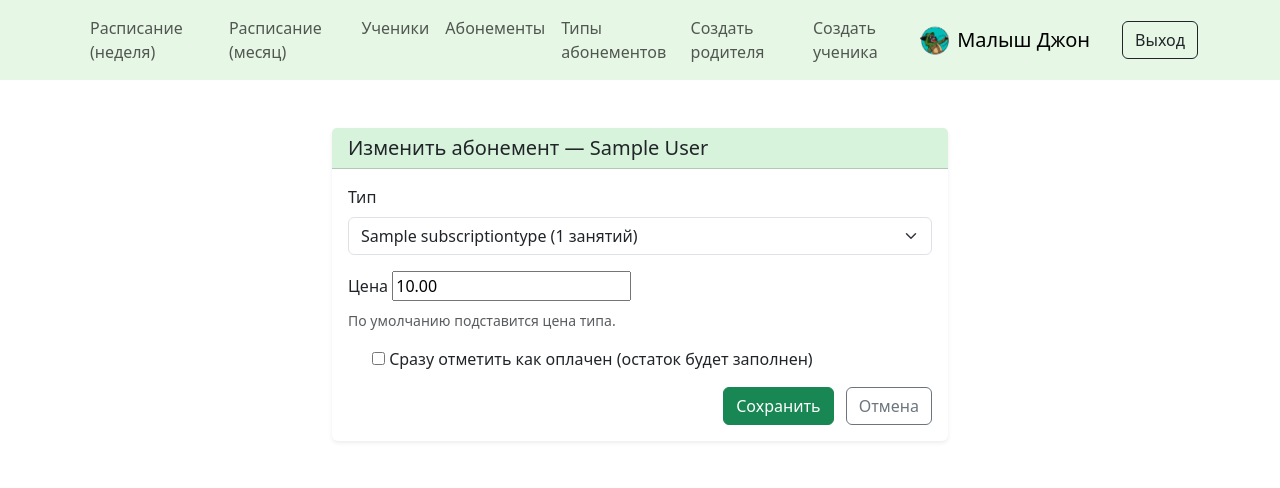
After one commit to DanteJet/littlejohn, a Django app: page /children/1/subscription/edit/ in a window 1280 px wide. The commit adds this page. Shown: the top 488 px of the page. Run offline with Django 5.2, Linux system fonts and the light colour scheme; a user stored in the database is signed in; tables that the repository leaves empty hold one stand-in row (values such as "Sample post").

Commit message:
Allow changing subscription type for students

```diff
--- a/core/templates/admin/children_list.html
+++ b/core/templates/admin/children_list.html
@@ -71,6 +71,8 @@
                     <input type="hidden" name="child_id" value="{{ child.id }}">
                     <button class="btn btn-sm btn-success" title="Отметить оплату">Оплата</button>
                   </form>
+                  <a class="btn btn-sm btn-outline-secondary"
+                     href="{% url 'subscription_edit' child.id %}">Сменить тип</a>
                 {% else %}
                   {# выдать абонемент #}
                   <a class="btn btn-sm btn-outline-success"
--- /dev/null
+++ b/core/templates/admin/subscription_edit.html
@@ -0,0 +1,30 @@
+{% extends 'base.html' %}
+{% block content %}
+<div class="container my-4" style="max-width: 640px;">
+  <div class="card shadow-sm border-0">
+    <div class="card-header" style="background:#d8f3dc;">
+      <h5 class="m-0">Изменить абонемент — {{ child.first_name }} {{ child.last_name }}</h5>
+    </div>
+    <div class="card-body">
+      <form method="post">{% csrf_token %}
+        <div class="mb-3">
+          <label class="form-label">Тип</label>
+          {{ form.sub_type }}
+        </div>
+        <div class="mb-3">
+          <label class="form-label">Цена</label>
+          {{ form.price }}
+          <div class="form-text">По умолчанию подставится цена типа.</div>
+        </div>
+        <div class="mb-3 form-check">
+          {{ form.mark_paid }} <label class="form-check-label">Сразу отметить как оплачен (остаток будет заполнен)</label>
+        </div>
+        <div class="text-end">
+          <button class="btn btn-success">Сохранить</button>
+          <a href="{% url 'children_list' %}" class="btn btn-outline-secondary ms-2">Отмена</a>
+        </div>
+      </form>
+    </div>
+  </div>
+</div>
+{% endblock %}
--- a/core/urls.py
+++ b/core/urls.py
@@ -18,6 +18,7 @@ urlpatterns = [
     path('children/<int:pk>/', views.child_detail, name='child_detail'),
     path('children/<int:pk>/edit/', views.child_edit, name='child_edit'),
     path('children/<int:pk>/issue-subscription/', views.issue_subscription, name='issue_subscription'),
+    path('children/<int:pk>/subscription/edit/', views.subscription_edit, name='subscription_edit'),
 
 
     path('subscriptions/', views.subscriptions_list, name='subscriptions_list'),
--- a/core/views.py
+++ b/core/views.py
@@ -439,6 +439,36 @@ def issue_subscription(request, pk):
         form = IssueSubscriptionForm()
     return render(request, 'admin/issue_subscription.html', {'form': form, 'child': child})
 
+
+@login_required
+@user_passes_test(is_admin)
+def subscription_edit(request, pk):
+    """Изменение типа абонемента для существующего ученика."""
+    child = get_object_or_404(Child, pk=pk, subscription__isnull=False)
+    sub = child.subscription
+
+    if request.method == 'POST':
+        form = IssueSubscriptionForm(request.POST)
+        if form.is_valid():
+            sub.sub_type = form.cleaned_data['sub_type']
+            sub.price = form.cleaned_data['price'] or sub.sub_type.price
+            if form.cleaned_data['mark_paid']:
+                sub.paid = True
+                sub.lessons_remaining = sub.sub_type.lessons_count
+            else:
+                if sub.lessons_remaining > sub.sub_type.lessons_count:
+                    sub.lessons_remaining = sub.sub_type.lessons_count
+            sub.save()
+            messages.success(request, 'Абонемент обновлён')
+            return redirect('children_list')
+    else:
+        form = IssueSubscriptionForm(initial={
+            'sub_type': sub.sub_type,
+            'price': sub.price,
+        })
+
+    return render(request, 'admin/subscription_edit.html', {'form': form, 'child': child, 'sub': sub})
+
 @login_required
 @user_passes_test(is_admin)
 @require_POST
```
